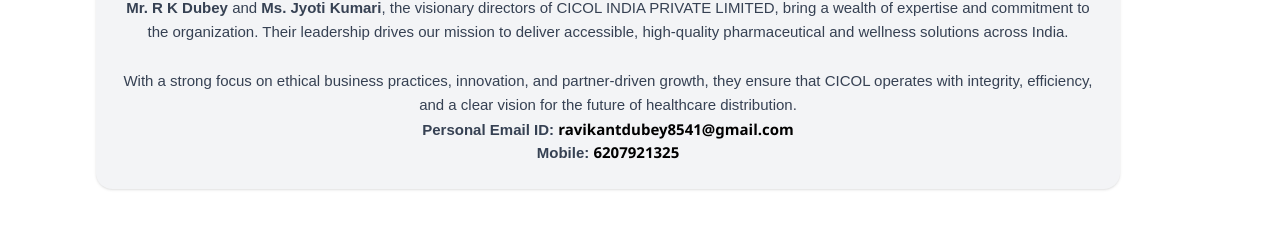
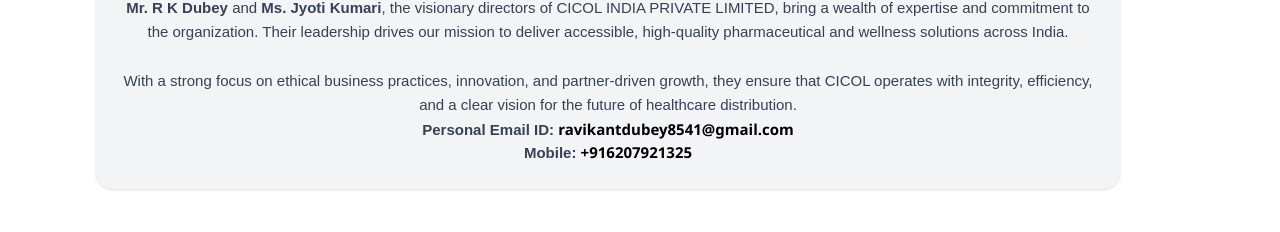
Before and after one commit to aayush-916/cicol, a React (Vite) app: page /AboutUs in a window 1280 px wide. Shown: the part 796-1028 px from the top of the page. Built offline with nearby package versions, Linux system fonts and the light colour scheme.

Commit message:
product added

```diff
--- a/src/AboutUsPage.jsx
+++ b/src/AboutUsPage.jsx
@@ -99,7 +99,7 @@
     <strong>Personal Email ID:</strong> <a href="mailto:ravikantdubey8541@gmail.com" className="text-blue-600 underline">ravikantdubey8541@gmail.com</a>
   </p>
   <p className="text-gray-700 text-[15px]">
-    <strong>Mobile:</strong> <a href="tel:6207921325" className="text-blue-600 underline">6207921325</a>
+    <strong>Mobile:</strong> <a href="tel:+916207921325" className="text-blue-600 underline">+916207921325</a>
   </p>
 </div>
 
```
